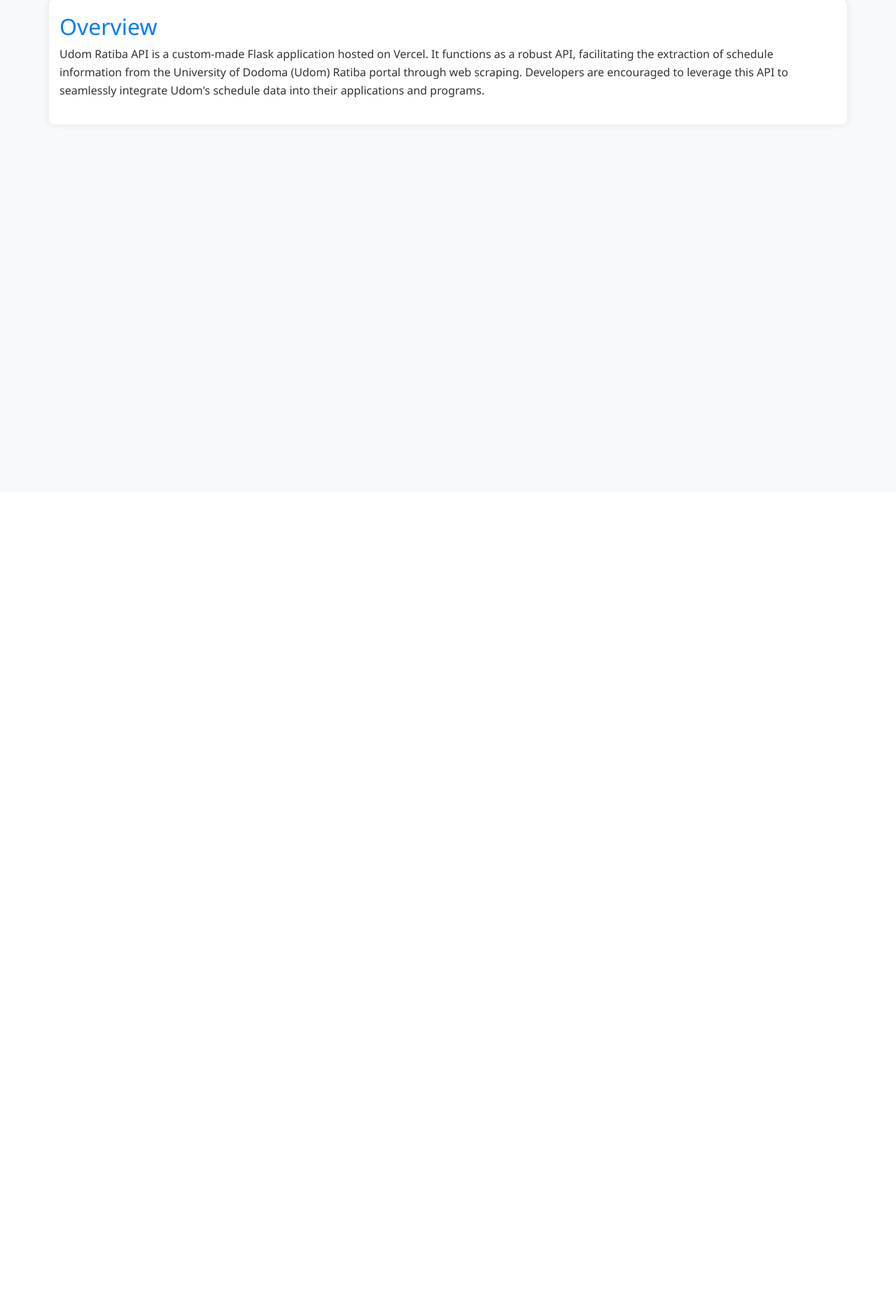
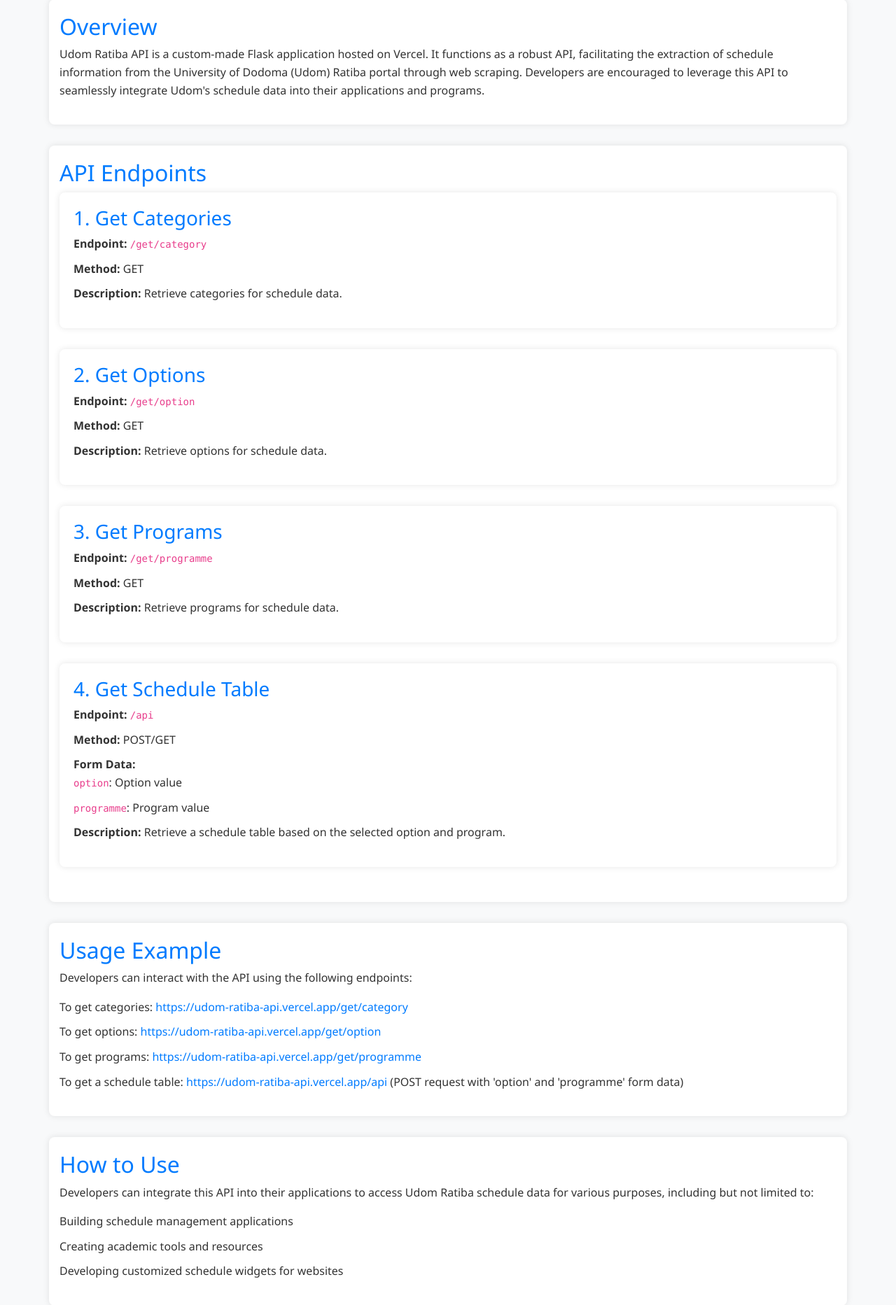
Before and after one commit to isaka-james/UDOM-RATIBA-API, a Python web app: template api/templates/index.html in a window 1280 px wide. Shown: the part 97-1962 px from the top of the page at 70% size. Before the commit the page ends 278 px from the top, so only its background shows below. Run offline with Jinja, Linux system fonts and the light colour scheme; the template is opened without the code that fills it, so the values that code supplies are empty; some libraries are stand-ins or nearby versions.

Commit message:
web making 0.75

```diff
--- a/api/templates/index.html
+++ b/api/templates/index.html
@@ -81,6 +81,111 @@
         </p>
     </section>
 
+
+
+    <section class="container">
+        <h2>API Endpoints</h2>
+
+        <section>
+            <h3>1. Get Categories</h3>
+            <ul>
+                <li><strong>Endpoint:</strong> <code>/get/category</code></li>
+                <li><strong>Method:</strong> GET</li>
+                <li><strong>Description:</strong> Retrieve categories for schedule data.</li>
+            </ul>
+        </section>
+
+        <section>
+            <h3>2. Get Options</h3>
+            <ul>
+                <li><strong>Endpoint:</strong> <code>/get/option</code></li>
+                <li><strong>Method:</strong> GET</li>
+                <li><strong>Description:</strong> Retrieve options for schedule data.</li>
+            </ul>
+        </section>
+
+        <section>
+            <h3>3. Get Programs</h3>
+            <ul>
+                <li><strong>Endpoint:</strong> <code>/get/programme</code></li>
+                <li><strong>Method:</strong> GET</li>
+                <li><strong>Description:</strong> Retrieve programs for schedule data.</li>
+            </ul>
+        </section>
+
+        <section>
+            <h3>4. Get Schedule Table</h3>
+            <ul>
+                <li><strong>Endpoint:</strong> <code>/api</code></li>
+                <li><strong>Method:</strong> POST/GET</li>
+                <li><strong>Form Data:</strong>
+                    <ul>
+                        <li><code>option</code>: Option value</li>
+                        <li><code>programme</code>: Program value</li>
+                    </ul>
+                </li>
+                <li><strong>Description:</strong> Retrieve a schedule table based on the selected option and program.</li>
+            </ul>
+        </section>
+
+    </section>
+
+    <section class="container">
+        <h2>Usage Example</h2>
+        <p>
+            Developers can interact with the API using the following endpoints:
+            <ul>
+                <li>To get categories: <a href="https://udom-ratiba-api.vercel.app/get/category">https://udom-ratiba-api.vercel.app/get/category</a></li>
+                <li>To get options: <a href="https://udom-ratiba-api.vercel.app/get/option">https://udom-ratiba-api.vercel.app/get/option</a></li>
+                <li>To get programs: <a href="https://udom-ratiba-api.vercel.app/get/programme">https://udom-ratiba-api.vercel.app/get/programme</a></li>
+                <li>To get a schedule table: <a href="https://udom-ratiba-api.vercel.app/api">https://udom-ratiba-api.vercel.app/api</a> (POST request with 'option' and 'programme' form data)</li>
+            </ul>
+        </p>
+    </section>
+
+    <section class="container">
+        <h2>How to Use</h2>
+        <p>
+            Developers can integrate this API into their applications to access Udom Ratiba schedule data for various
+            purposes, including but not limited to:
+        </p>
+        <ul>
+            <li>Building schedule management applications</li>
+            <li>Creating academic tools and resources</li>
+            <li>Developing customized schedule widgets for websites</li>
+        </ul>
+    </section>
+
+    <section class="container">
+        <h2>Error Handling</h2>
+        <p>
+            The application employs a robust error-handling mechanism, providing a structured JSON response with status
+            and code for any encountered errors during API interactions.
+        </p>
+    </section>
+
+    <section class="container">
+        <h2>Server Settings</h2>
+        <p>
+            The application is effortlessly hosted on Vercel, eliminating the need for a separate server setup.
+            Developers can seamlessly access and utilize the API without the hassle of intricate server configurations.
+        </p>
+    </section>
+
+    <section class="container">
+        <h2>Author</h2>
+        <p>
+            This project is developed and maintained by masterplan. For inquiries or collaboration opportunities, feel free to contact
+            <a href="https://wa.me/your_phone_number">Whatsapp</a>.
+        </p>
+    </section>
+
+    <section class="container">
+        <h2>License</h2>
+        <p>This project is licensed under the <a href="LICENSE">MIT License</a>. Feel free to explore and adapt the
+            codebase to meet your specific requirements.</p>
+    </section>
+
     <!-- Add other sections similarly with their respective styling -->
 
     <!-- Bootstrap JS and Popper.js -->
```
